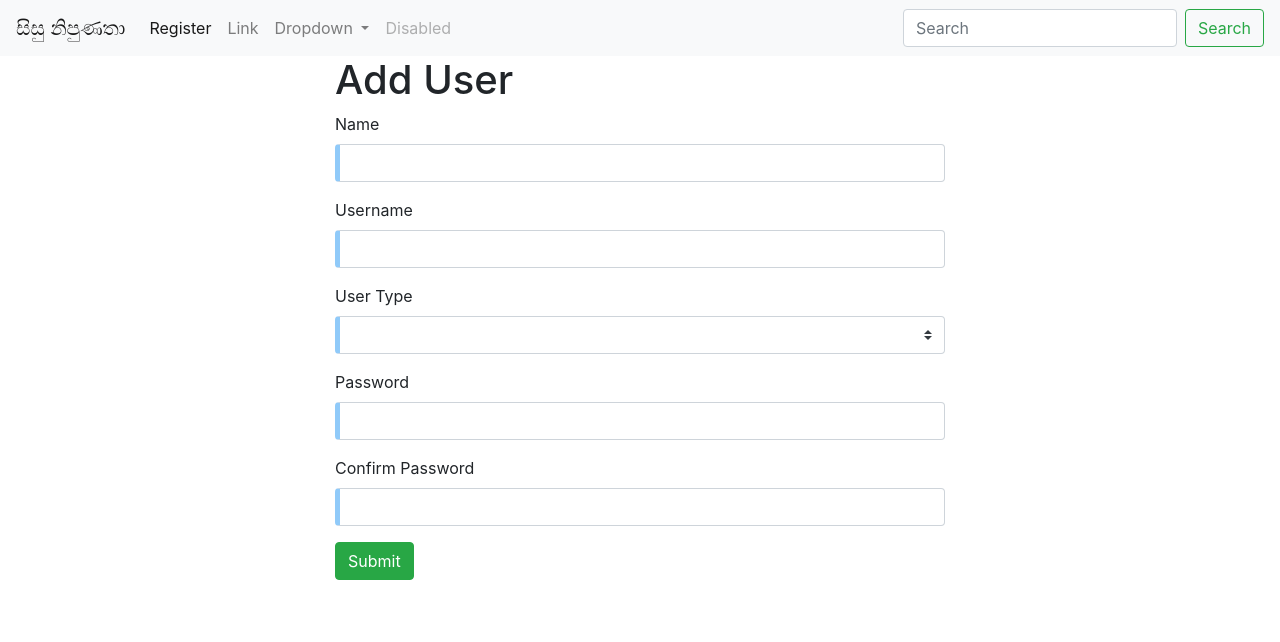
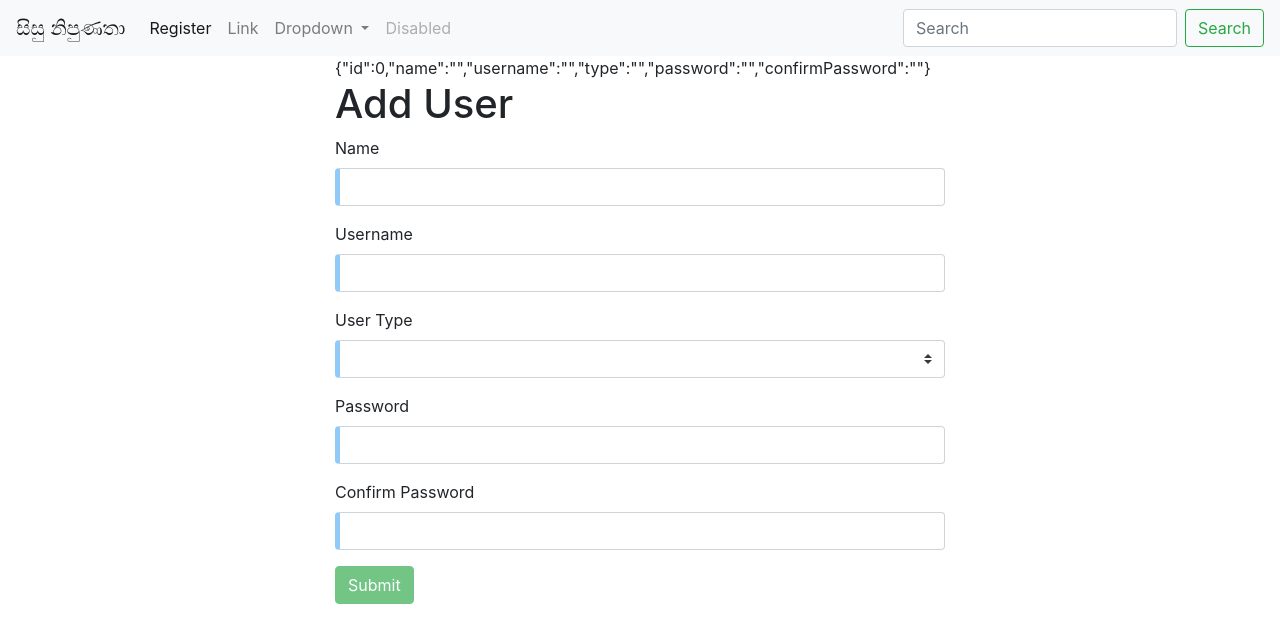
Before and after one commit to oshadaamila/sn_fe, an Angular app: page /add-user in a window 1280 px wide. Shown: the top 642 px of the page. Built offline with nearby package versions, Linux system fonts and the light colour scheme.

Commit message:
validates user type and disables submit button

```diff
--- a/src/app/add-user/add-user.component.html
+++ b/src/app/add-user/add-user.component.html
@@ -1,4 +1,5 @@
 <div class="container col-lg-6 col-md-6">
+  {{diagnostic()}}
   <div>
     <h1>Add User</h1>
     <form>
@@ -23,14 +24,13 @@
 
       <div class="form-group">
         <label for="userType">User Type</label>
-        <select class="browser-default custom-select" required [(ngModel)]="model.type" name="type">
+        <select class="browser-default custom-select" required [(ngModel)]="model.type" name="type" #type="ngModel">
           <option selected="">-- User Type --</option>
           <option value="Admin">Admin</option>
           <option value="Data Enter">Data Enter</option>
         </select>
-        {{model.type}}
-        <div *ngIf="model.type==='Admin'" class="alert alert-danger">
-          username is required
+        <div *ngIf="model.type!='Admin' && model.type != 'Data Enter' && type.touched" class="alert alert-danger">
+          Please select a correct user type
         </div>
       </div>
 
@@ -44,10 +44,7 @@
         <input type="password" class="form-control" id="confirmPassword" required [(ngModel)]="model.confirmPassword"
           name="confirmPassword">
       </div>
-
-
-
-      <button type="submit" class="btn btn-success">Submit</button>
+      <button type="submit" class="btn btn-success" [disabled]="isUserValid">Submit</button>
 
     </form>
   </div>
--- a/src/app/add-user/add-user.component.ts
+++ b/src/app/add-user/add-user.component.ts
@@ -9,7 +9,8 @@ import { User } from './../user';
 export class AddUserComponent implements OnInit {
 
 
-  model= new User(0,"","","","","");
+  model = new User(0, "", "", "", "", "");
+  valid = false;
   constructor() {
    }
 
@@ -24,5 +25,9 @@ export class AddUserComponent implements OnInit {
     this.submitted = true;
   }
 
-  get diagnostic() { return JSON.stringify(this.model); }
+  diagnostic() { return JSON.stringify(this.model); }
+
+  isUserValid() {
+    return this.valid;
+  }
 }
```
